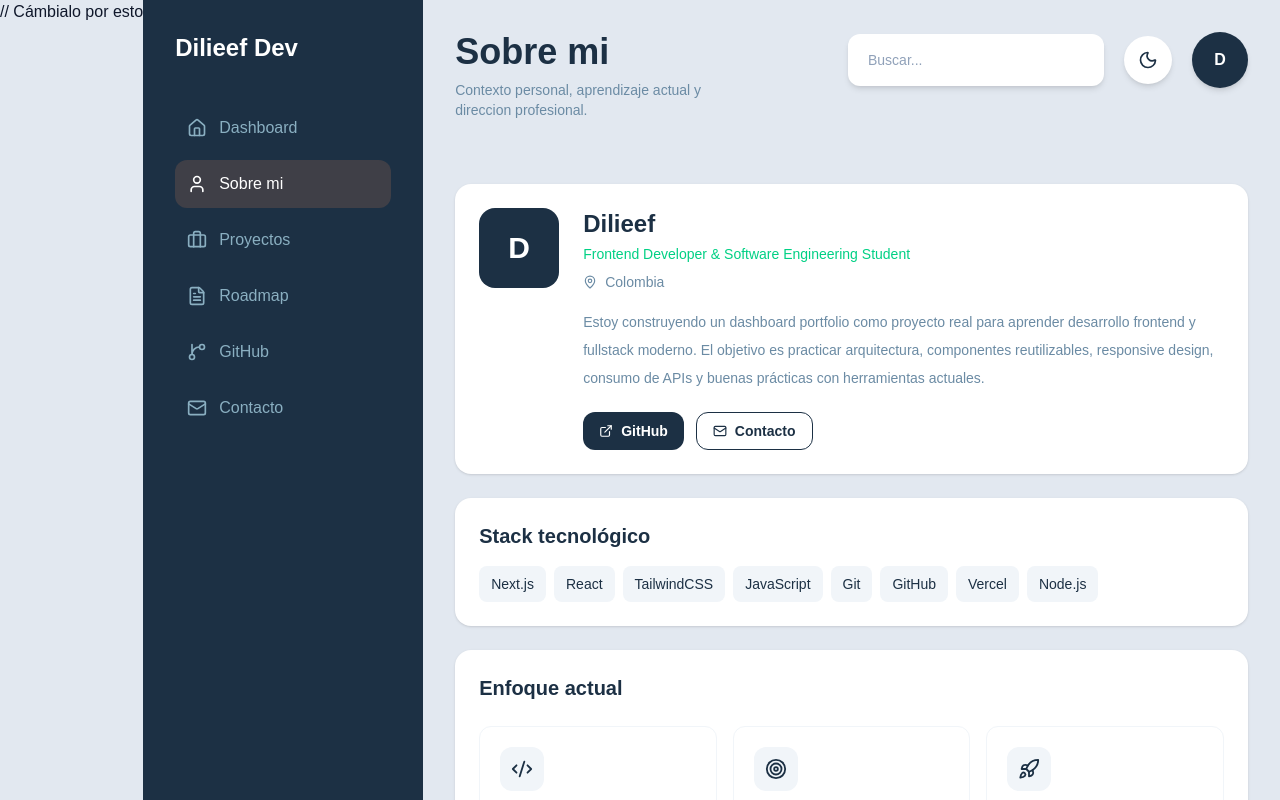
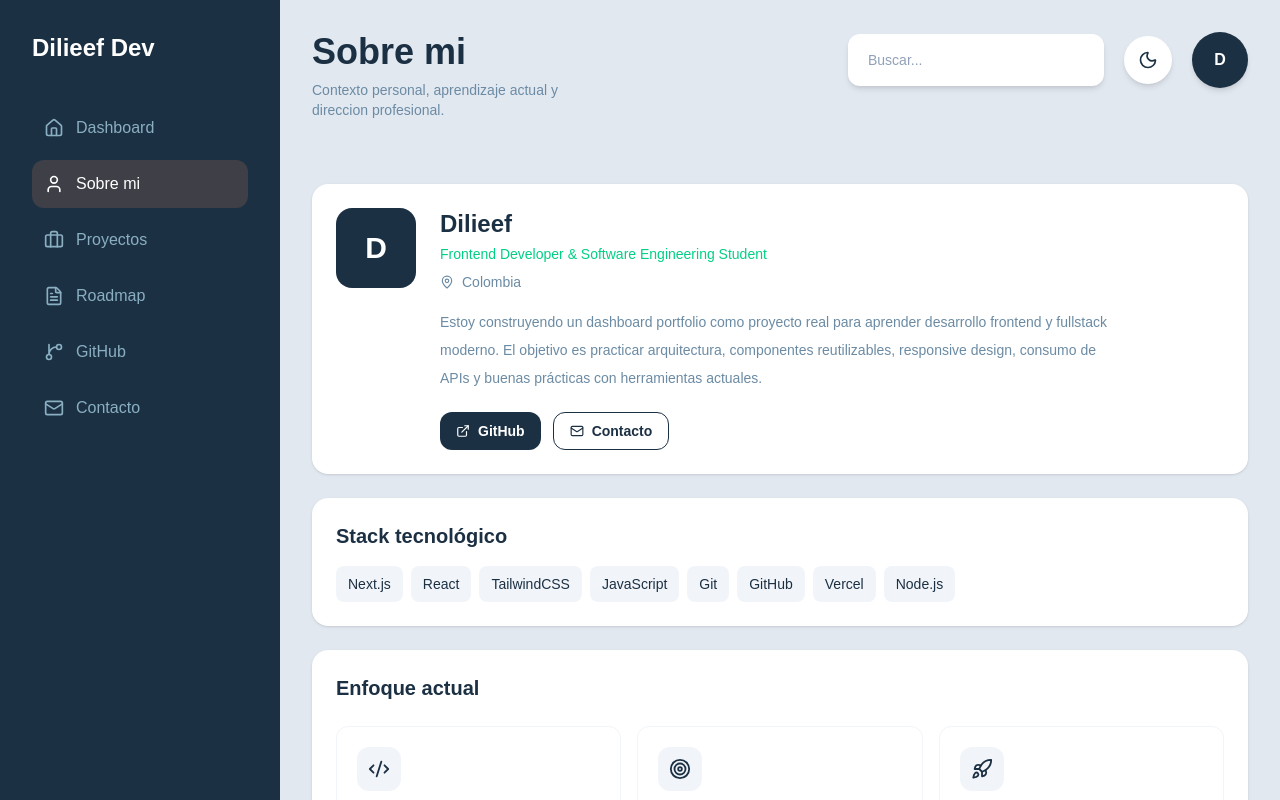
Before and after one commit to dilieef/dashboard-portafolio, a Next.js app: page /about in a window 1280 px wide. Shown: the top 800 px of the page. Built offline with nearby package versions, Linux system fonts and the light colour scheme.

Commit message:
Fixed sidebar2

```diff
--- a/src/components/Layout/Sidebar.js
+++ b/src/components/Layout/Sidebar.js
@@ -37,7 +37,6 @@ export default function Sidebar() {
             )}
 
             {/* Sidebar */}
-            // Cámbialo por esto
             <aside className={`
             fixed top-0 left-0 z-50 h-full w-[280px] bg-[#1C3044] text-[#8AAFC1] p-6
             transition-transform duration-300
```
